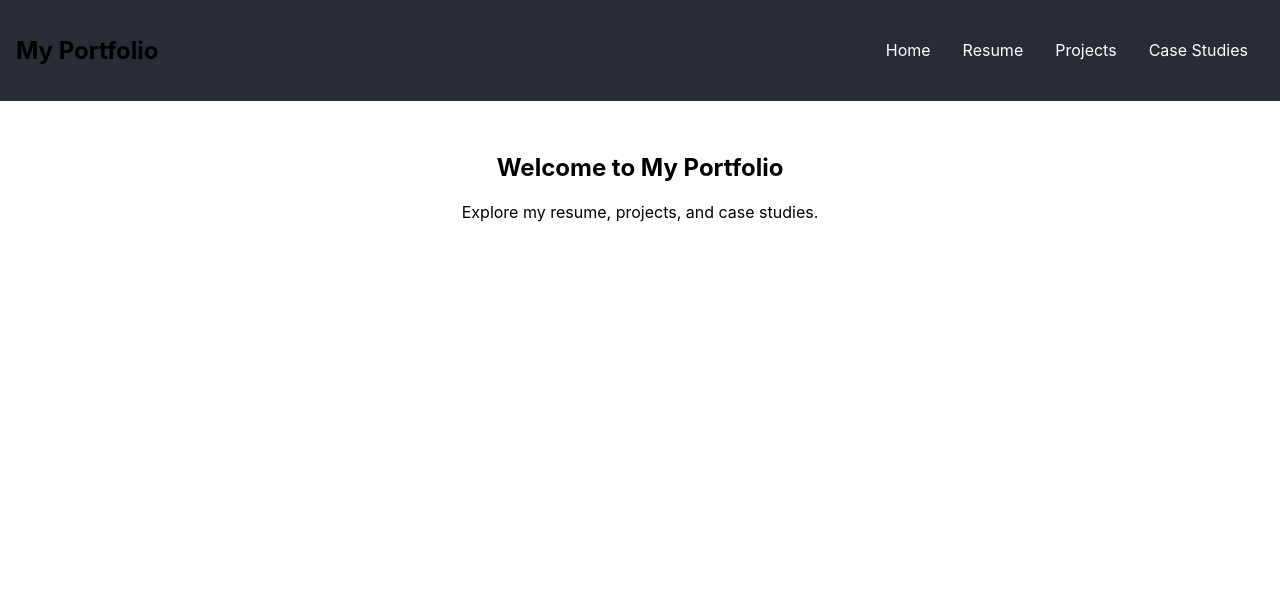
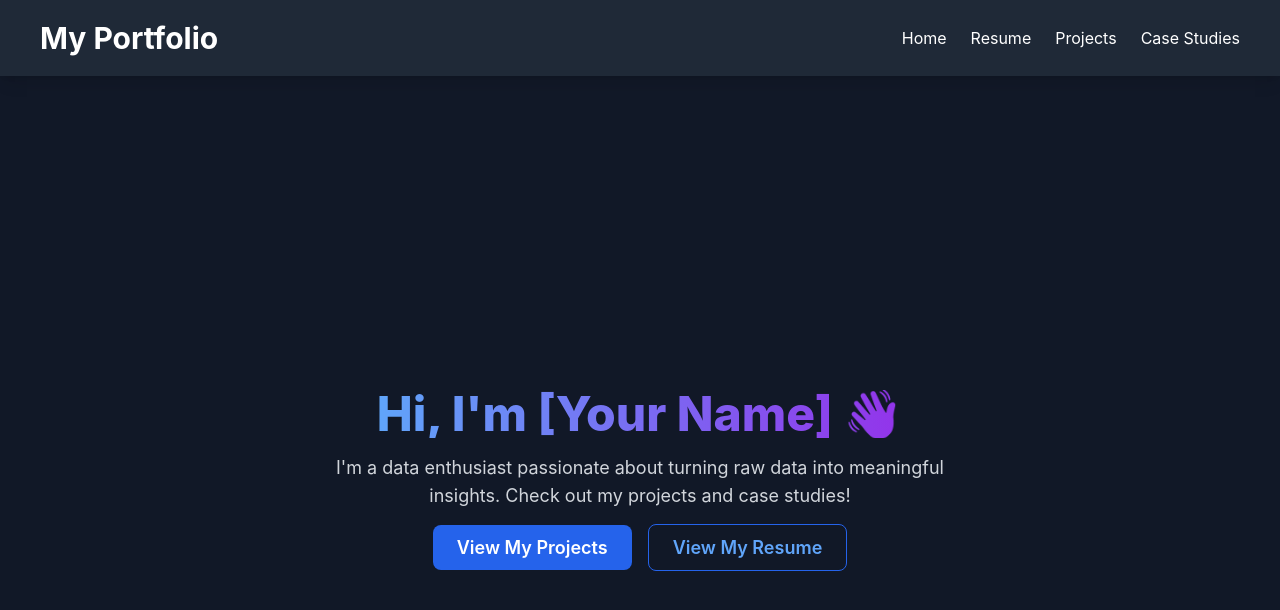
Before and after one commit to cvhuynh1777/data-portfolio, a React (Create React App) app: page / in a window 1280 px wide. Shown: the top 610 px of the page. Built offline with nearby package versions, Linux system fonts and the light colour scheme.

Commit message:
Added Tailwind styling and updated homepage

```diff
--- a/package.json
+++ b/package.json
@@ -41,6 +41,9 @@
     ]
   },
   "devDependencies": {
-    "gh-pages": "^6.3.0"
+    "autoprefixer": "^10.4.21",
+    "gh-pages": "^6.3.0",
+    "postcss": "^8.5.3",
+    "tailwindcss": "^3.4.17"
   }
 }
--- /dev/null
+++ b/postcss.config.js
@@ -0,0 +1,6 @@
+module.exports = {
+  plugins: {
+    tailwindcss: {},
+    autoprefixer: {},
+  },
+}
--- a/src/App.js
+++ b/src/App.js
@@ -3,20 +3,20 @@ import { BrowserRouter as Router, Route, Routes, Link } from "react-router-dom";
 import Resume from "./pages/Resume";
 import Projects from "./pages/Projects";
 import CaseStudies from "./pages/CaseStudies";
-import "./App.css";
+import "./index.css";
 
 function App() {
   return (
     <Router>
-      <div className="App">
+      <div className="bg-gray-900 text-white min-h-screen">
         {/* Navbar */}
-        <nav className="navbar">
-          <h1 className="logo">My Portfolio</h1>
-          <ul className="nav-links">
-            <li><Link to="/">Home</Link></li>
-            <li><Link to="/resume">Resume</Link></li>
-            <li><Link to="/projects">Projects</Link></li>
-            <li><Link to="/case-studies">Case Studies</Link></li>
+        <nav className="flex justify-between items-center px-10 py-5 bg-gray-800 shadow-lg">
+          <h1 className="text-3xl font-bold">My Portfolio</h1>
+          <ul className="flex space-x-6">
+            <li><Link to="/" className="hover:text-blue-400 transition">Home</Link></li>
+            <li><Link to="/resume" className="hover:text-blue-400 transition">Resume</Link></li>
+            <li><Link to="/projects" className="hover:text-blue-400 transition">Projects</Link></li>
+            <li><Link to="/case-studies" className="hover:text-blue-400 transition">Case Studies</Link></li>
           </ul>
         </nav>
 
@@ -32,12 +32,27 @@ function App() {
   );
 }
 
-// Home Component
-const Home = () => (
-  <div className="home">
-    <h2>Welcome to My Portfolio</h2>
-    <p>Explore my resume, projects, and case studies.</p>
-  </div>
-);
+// 🎨 Modern Home Page Component
+const Home = () => {
+  return (
+    <div className="flex flex-col items-center justify-center h-screen text-center px-5">
+      <h2 className="text-5xl font-extrabold bg-gradient-to-r from-blue-400 to-purple-600 text-transparent bg-clip-text">
+        Hi, I'm [Your Name] 👋
+      </h2>
+      <p className="mt-4 text-lg text-gray-300 max-w-2xl">
+        I'm a data enthusiast passionate about turning raw data into meaningful insights.
+        Check out my projects and case studies!
+      </p>
+      <div className="mt-6">
+        <Link to="/projects" className="px-6 py-3 bg-blue-600 rounded-lg text-white font-semibold text-lg hover:bg-blue-500 transition">
+          View My Projects
+        </Link>
+        <Link to="/resume" className="ml-4 px-6 py-3 border border-blue-600 rounded-lg text-blue-400 font-semibold text-lg hover:bg-blue-600 hover:text-white transition">
+          View My Resume
+        </Link>
+      </div>
+    </div>
+  );
+};
 
 export default App;
--- a/src/index.css
+++ b/src/index.css
@@ -1,3 +1,7 @@
+@tailwind base;
+@tailwind components;
+@tailwind utilities;
+
 body {
   margin: 0;
   font-family: -apple-system, BlinkMacSystemFont, 'Segoe UI', 'Roboto', 'Oxygen',
--- /dev/null
+++ b/src/pages/CaseStudies.js
@@ -0,0 +1,12 @@
+import React from "react";
+
+function CaseStudies() {
+  return (
+    <div>
+      <h2>Case Studies</h2>
+      <p>Write blog-style case studies about your work.</p>
+    </div>
+  );
+}
+
+export default CaseStudies;
--- /dev/null
+++ b/src/pages/Projects.js
@@ -0,0 +1,12 @@
+import React from "react";
+
+function Projects() {
+  return (
+    <div>
+      <h2>My Projects</h2>
+      <p>Showcase your projects here.</p>
+    </div>
+  );
+}
+
+export default Projects;
--- /dev/null
+++ b/tailwind.config.js
@@ -0,0 +1,8 @@
+/** @type {import('tailwindcss').Config} */
+module.exports = {
+  content: ["./src/**/*.{js,jsx,ts,tsx}"], // Ensures Tailwind scans all React components
+  theme: {
+    extend: {},
+  },
+  plugins: [],
+};
```
Also changed, not shown: src/pages/Resume.js (renamed from src/Resume.js), 1 other file (tests, documents, lock files or other folders).
